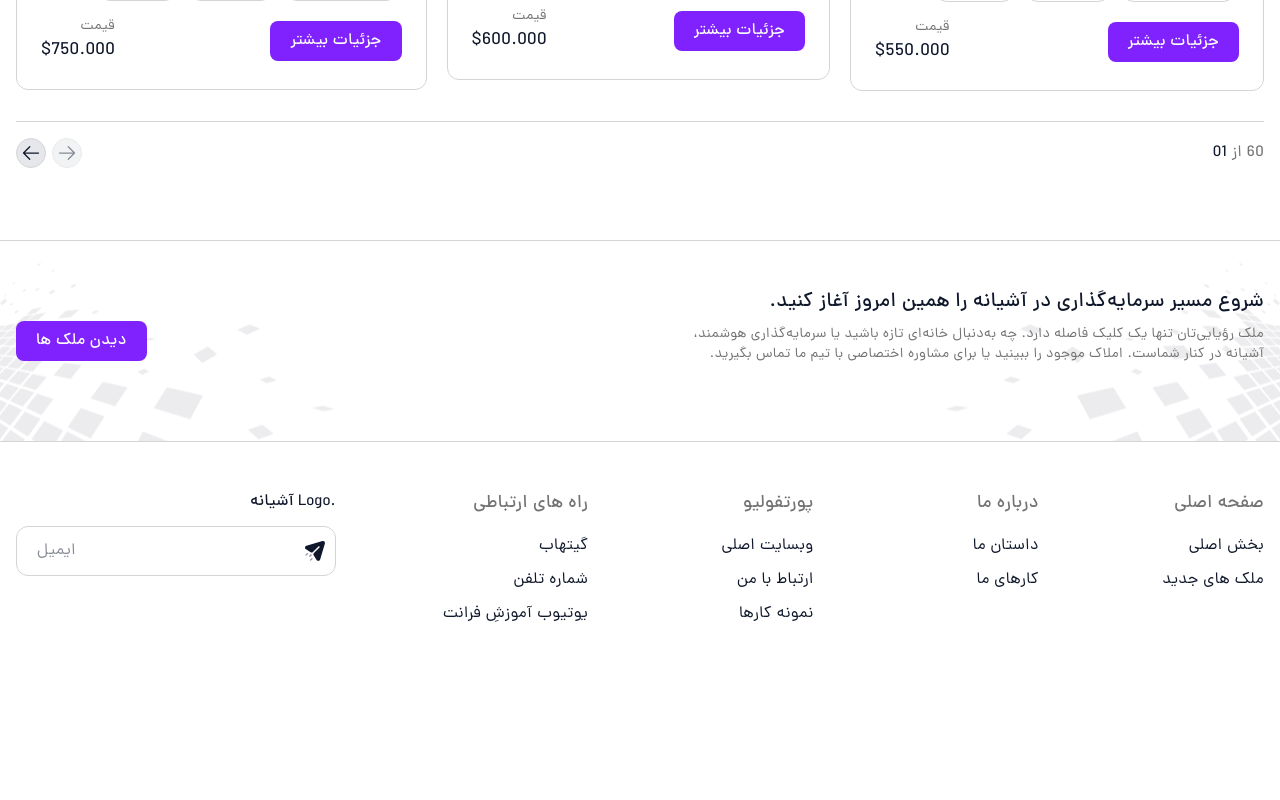
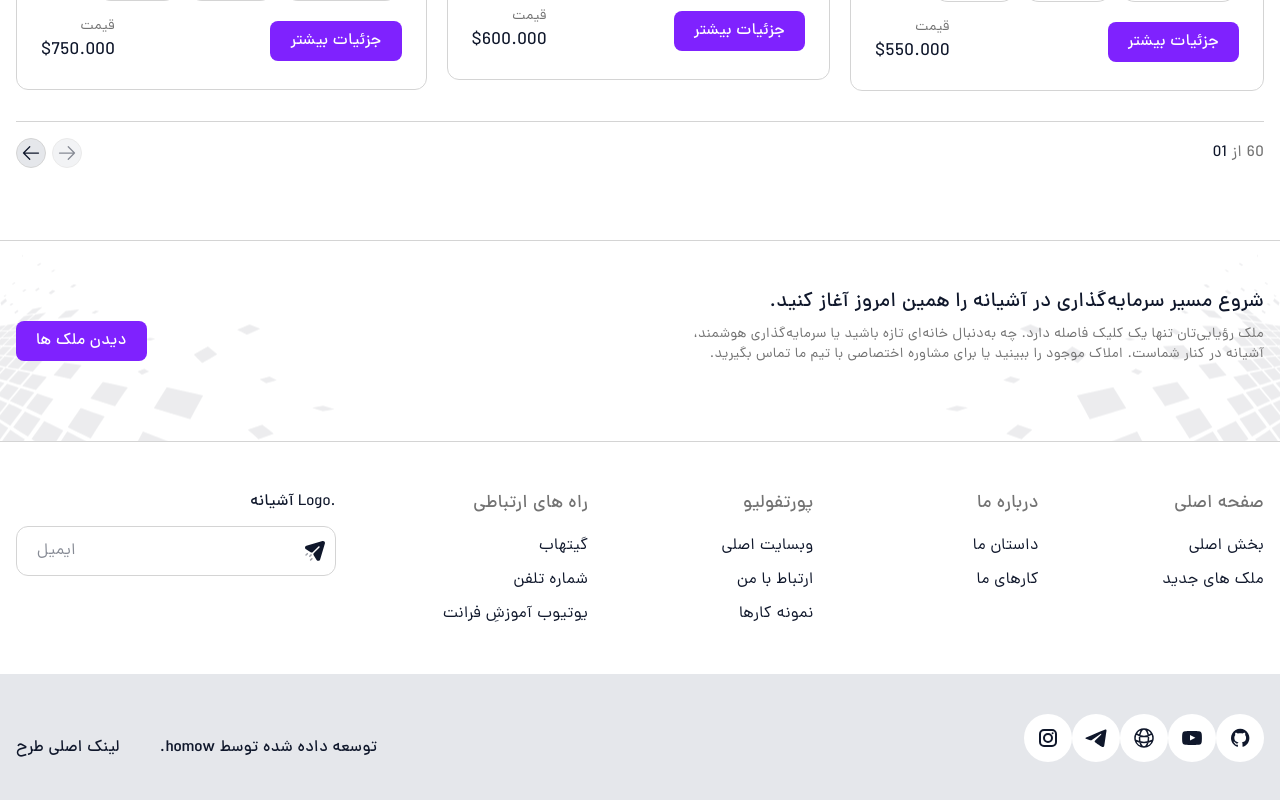
Before and after one commit to homow/home-nest, a React (Vite) app: page / in a window 1280 px wide. Shown: the part 1537-2337 px from the top of the page. Before the commit the page ends 2243 px from the top, so only its background shows below. Built offline with nearby package versions, Linux system fonts and the light colour scheme.

Commit message:
completed FooterCopyRightAndSocial

```diff
--- a/index.html
+++ b/index.html
@@ -6,7 +6,7 @@
     <meta name="viewport" content="width=device-width, initial-scale=1">
 
     <!-- title -->
-    <title>آشیان خانه | Home Nest</title>
+    <title>صفحه اصلی | آشیانه</title>
 
     <!-- scripts -->
     <script type="module" src="/src/main.jsx"></script>
@@ -18,7 +18,7 @@
     </script>
 </head>
 
-<body class="mb-20">
+<body>
 <div id="root"></div>
 </body>
 </html>
--- a/src/Layout/Footer/FooterCopyrightAndSocial.jsx
+++ b/src/Layout/Footer/FooterCopyrightAndSocial.jsx
@@ -1,14 +1,41 @@
+function FooterSocialMedia({link, icon}) {
+    return (
+        <a href={link} className={"inline-block bg-primary-bg rounded-full p-3 hover:opacity-100 hover:bg-violet-600 hover:*:text-white max-md:active:bg-violet-600 max-md:active:*:text-white"}>
+            <svg className={"size-6"}>
+                <use href={`#${icon}`}></use>
+            </svg>
+        </a>
+    )
+}
+
+function FooterCopyright() {
+    return (
+        <div className={"flex flex-col items-center justify-center gap-2 md:flex-row md:gap-10"}>
+            <a target={"_blank"} href={"https://card.homow.ir"}>
+                توسعه داده شده توسط homow.
+            </a>
+            <a target={"_blank"} href={"https://www.figma.com/design/zpwtuKCAGYyYZn0DMDNImy/Real-Estate-Business-Website-UI-Template---Dark-Theme-%7C-Produce-UI--Community-?node-id=139-6238&t=PAe85chdY6gZx8MK-0"}>
+                لینک اصلی طرح
+            </a>
+        </div>
+    )
+}
+
 export default function FooterCopyrightAndSocial() {
     return (
-        <div className={"bg-grey-10"}>
-            {/* footer copy right */}
-            <div>
+        <div className={"bg-grey-10 py-10"}>
+            <div className={"container space-y-5 md:flex flex-row justify-between"}>
+                {/* footer copy right */}
+                <div className={"flex flex-row items-center justify-center"}>
+                    <FooterSocialMedia link={"https://github.com/homow"} icon={"github-icon"}/>
+                    <FooterSocialMedia link={"https://www.youtube.com/@homow_dev"} icon={"youtube-icon"}/>
+                    <FooterSocialMedia link={"https://homow.ir/"} icon={"website-icon"}/>
+                    <FooterSocialMedia link={"https://t.me/homow_dev"} icon={"telegram-icon"}/>
+                    <FooterSocialMedia link={"https://www.instagram.com/homow_dev"} icon={"instagram-icon"}/>
+                </div>
 
-            </div>
-
-            {/* footer social media links */}
-            <div>
-
+                {/* footer social media links */}
+                <FooterCopyright/>
             </div>
         </div>
     )
--- a/src/pages/Home/index.jsx
+++ b/src/pages/Home/index.jsx
@@ -1,7 +1,12 @@
 import HeroSection from "./HeroSection/HeroSection.jsx";
 import FeaturedProperty from "./FeaturedProperty/FeaturedProperty.jsx";
+import {useEffect} from "react";
 
 export default function Home() {
+    useEffect(() => {
+        document.title = "صفحه اصلی | آشیانه";
+    }, [])
+
     return (
         <>
             <HeroSection/>
```
